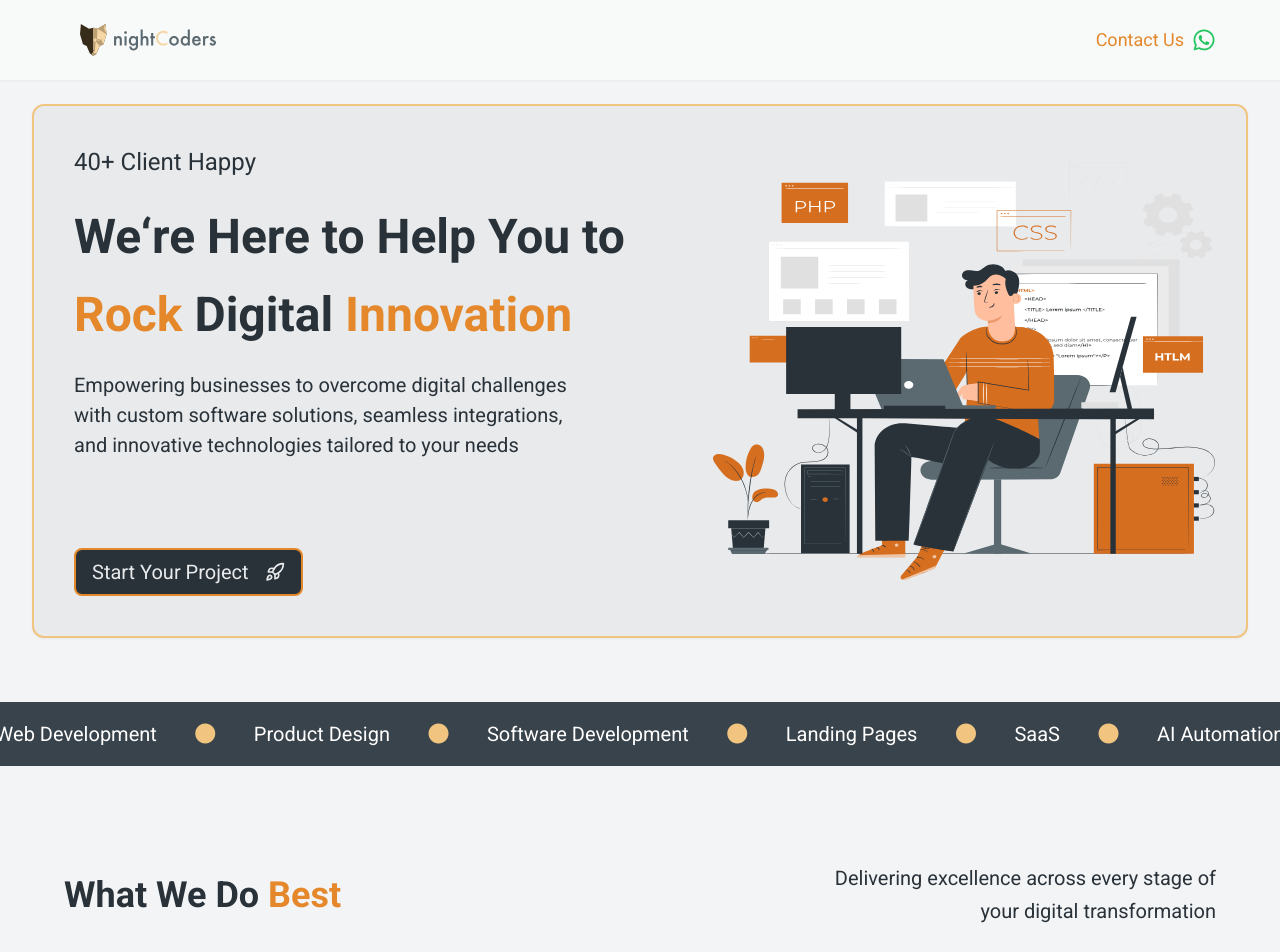
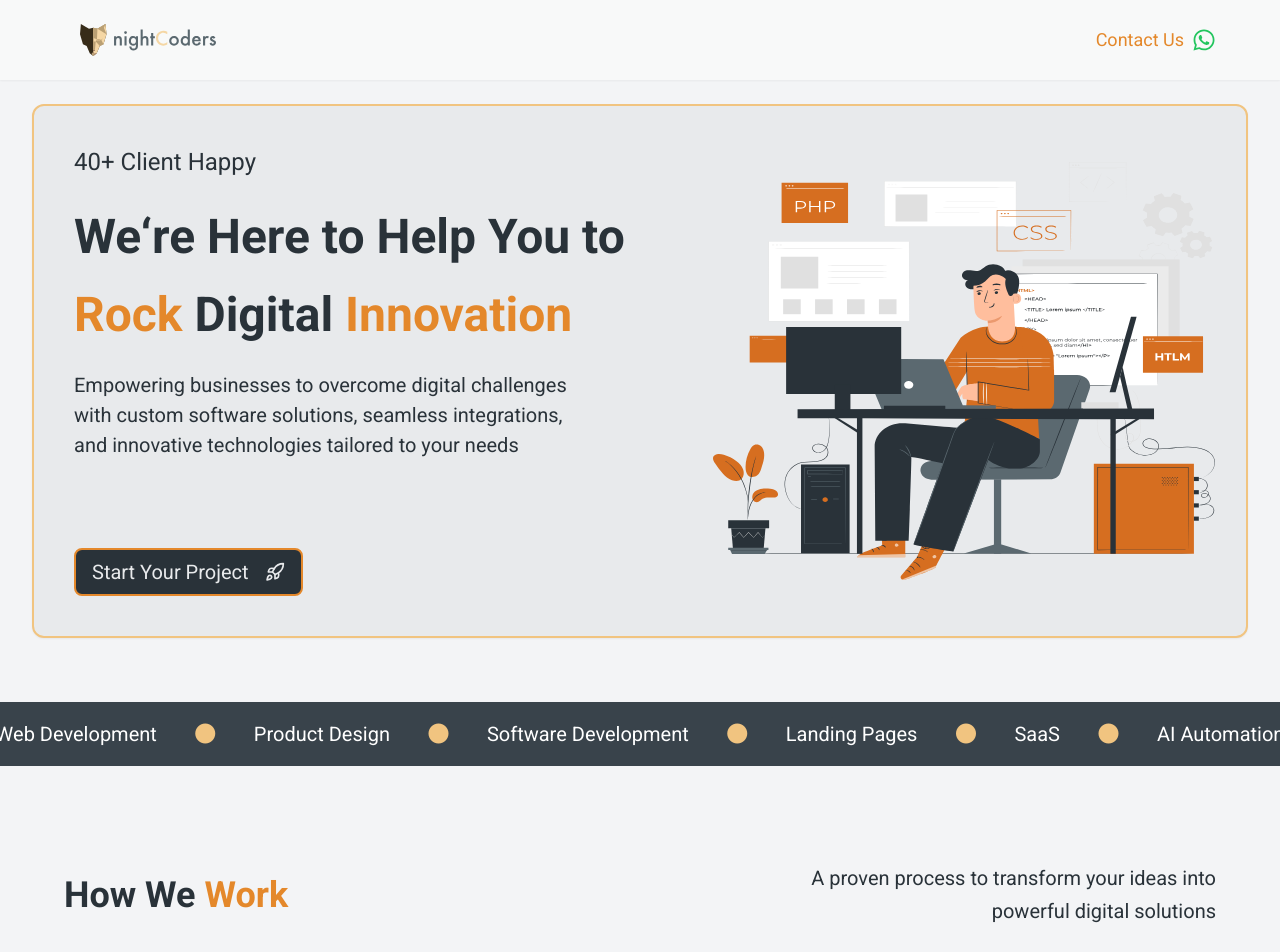
Before and after one commit to nightcoders-studio/landing-page, a React (Vite) app: page / in a window 1280 px wide. Shown: the top 952 px of the page. Built offline with nearby package versions, Linux system fonts and the light colour scheme.

Commit message:
update what we do best grid template layout

```diff
--- a/src/components/WhatWeDoBest.jsx
+++ b/src/components/WhatWeDoBest.jsx
@@ -64,7 +64,7 @@ const WhatWeDoBest = () => {
       <Spacer className={"sm:h-14 lg:block lg:h-20"} />
       {/* Header */}
       <div id="whatWeDoBestContainer" className="sm:flex sm:flex-col xl:w-full xl:px-4 sm:items-center">
-                <div className="flex flex-col w-screen px-0 lg:w-screen lg:px-16 sm:px-7 md:px-7 sm:items-center sm:mx-0 sm:text-center md:flex md:flex-row md:items-center md:gap-8 md:text-left">
+        <div className="flex flex-col px-0 lg:w-auto lg:px-16 sm:px-7 md:px-7 sm:items-center sm:mx-0 sm:text-center md:flex md:flex-row md:items-center md:gap-8 md:text-left">
           <h1 className="sm:text-3xl md:text-2xl w-screen font-semibold flex-[40%] lg:text-4xl lg:text-left lg:pr-8 z-10">
             What We Do <span>Best</span>
           </h1>
@@ -86,7 +86,7 @@ const WhatWeDoBest = () => {
           }}
         />
 
-                {/* Service Card Container */}
+        {/* Service Card Container untuk layar sm*/}
         <div
           id="serviceCardContainer"
           className="z-10 w-full mx-auto max-w-screen md:px-10 lg:px-7 md:w-full sm:w-full xl:w-full sm:p-3"
@@ -147,12 +147,14 @@ const WhatWeDoBest = () => {
                   </Accordion.Header>
 
                   <div className="flex flex-wrap containerAccordionContent max-w-screen bg-slate-400 Container-containerAccordionContent lg:justify-center lg:items-center">
-                                        <Accordion.Content className="sm:p-4 sm:pb-10 transition-all duration-500 sm:max ease-in-out data-[state=open]:animate-fade-in data-[state=closed]:animate-fade-out lg:pt-0 bg-green-200 lg:flex-2 lg:items-center containerAccordionContent lg:max-w-full">
-                                            <p className="sm:pt-4 sm:pb-8 sm:text-xl text-text-default sm:font-normal md:w-full md:text-lg lg:hidden">
+                    <Accordion.Content className="sm:p-4 sm:pb-10 transition-all duration-500 sm:max ease-in-out data-[state=open]:animate-fade-in data-[state=closed]:animate-fade-out lg:pt-0 lg:flex-2 lg:items-center containerAccordionContent lg:max-w-full">
+                      <p className="bg-red-400 sm:pt-4 sm:pb-8 sm:text-xl text-text-default sm:font-normal md:w-[100%] md:overflow-none subTitle-wrapper md:text-lg lg:hidden">
                         {item.subTitle}
                       </p>
+
                       {/* Content Container */}
-                                            <div className="relative items-center justify-center bg-orange-300 xl:flex content-container sm:py-4 ">
+                      <div className="items-center w-screen grid-cols-3 bg-green-300 sm:flex lg:grid container-contentItem ">
+                        <div className="items-center justify-center col-start-2 bg-orange-300 xl:flex wrapper-contentItem sm:py-4 xl:p-0">
                           <ul className="w-full space-y-4 xl:flex xl:flex-row xl:gap-4 lg:text-left md:text-center lg:items-start sm:space-y-2">
                             {item.content.map((contentItem, index) => (
                               <li
@@ -163,6 +165,7 @@ const WhatWeDoBest = () => {
                               </li>
                             ))}
                           </ul>
+                        </div>
                       </div>
                     </Accordion.Content>
                   </div>
--- a/src/pages/HomePage.jsx
+++ b/src/pages/HomePage.jsx
@@ -18,7 +18,7 @@ const HomePage = () => {
             <Hero />
             <Divider />
             <Spacer />
-            <WhatWeDoBest />
+            {/* <WhatWeDoBest /> */}
             <HowWeWork />
             <Portfolio />
             <OurClients />
```
Lines whose indentation alone changed are shown as unchanged.
